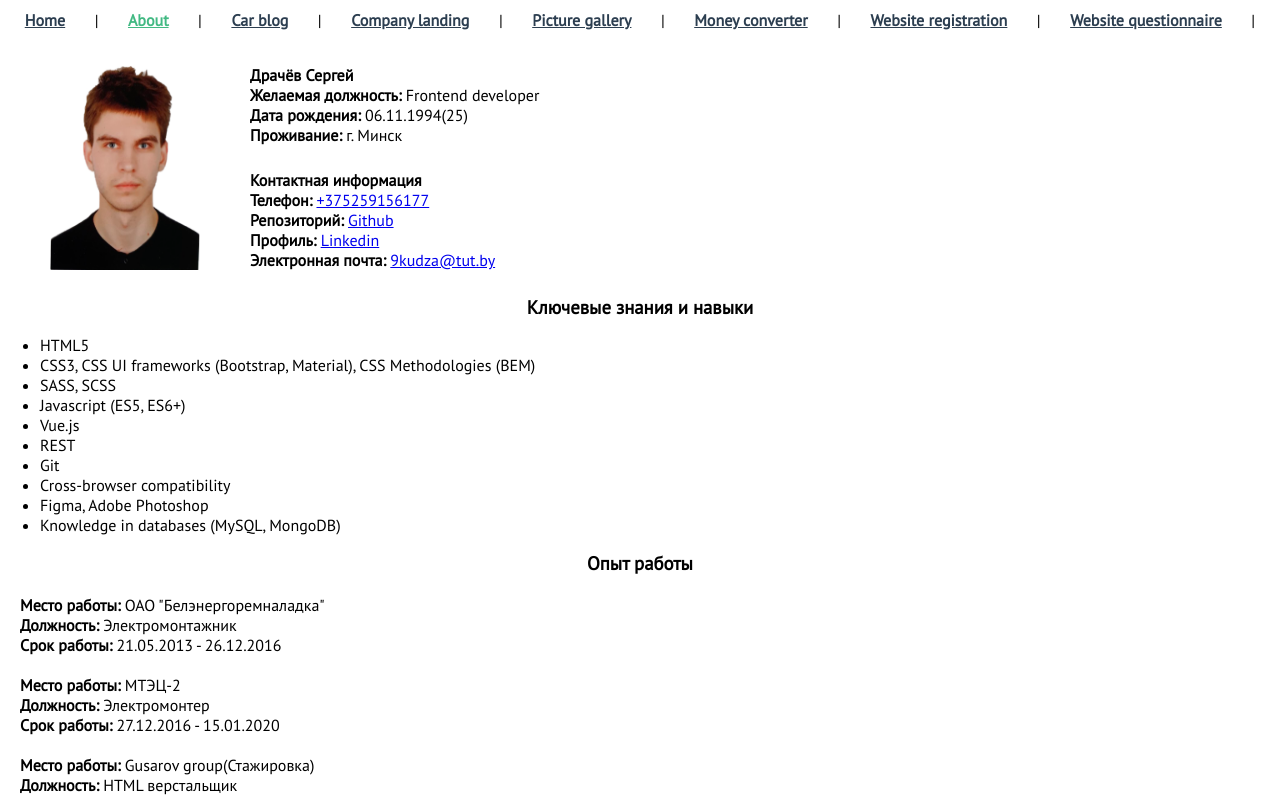
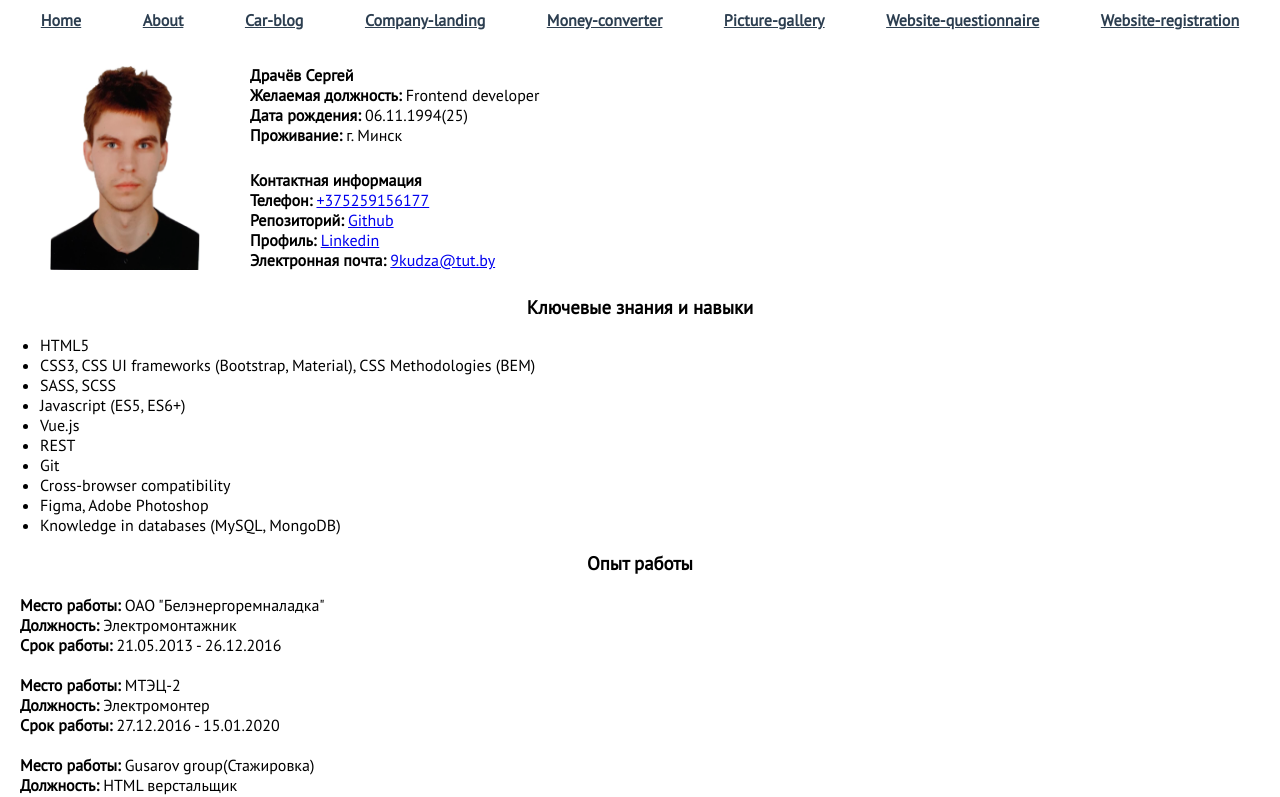
Before and after one commit to SiarheiDrachou/CV, a Vue app: page /about in a window 1280 px wide. Shown: the top 797 px of the page. Built offline with nearby package versions, Linux system fonts and the light colour scheme; the HTML template or start-up script is replaced by a standard one; what vue-inputmask would draw is missing.

Commit message:
Changes: 1) Changed the rendering of the #nav menu

```diff
--- a/src/App.vue
+++ b/src/App.vue
@@ -1,18 +1,60 @@
 <template>
   <div id="app">
     <div id="nav">
-      <router-link to="/">Home</router-link> |
-      <router-link to="/about">About</router-link> |
-      <router-link to="/Car-blog">Car blog</router-link> |
-      <router-link to="/Company-landing">Company landing</router-link> |
-      <router-link to="/Picture-gallery">Picture gallery</router-link> |
-      <router-link to="/Money-converter">Money converter</router-link> |
-      <router-link to="/Website-registration">Website registration</router-link> |
-      <router-link to="/Website-questionnaire">Website questionnaire</router-link> |
+      <router-link
+        :to="mass.link"
+        v-for="(mass, id) in massLink"
+        :key="id"
+      >
+        {{mass.text}}
+      </router-link>
     </div>
     <router-view/>
   </div>
 </template>
+
+<script>
+  export default {
+    data: function() {
+      return {
+        massLink: [
+          {
+            link: '/Home',
+            text: 'Home'
+          },
+          {
+            link: '/About',
+            text: 'About'
+          },
+          {
+            link: '/Car-blog',
+            text: 'Car-blog'
+          },
+          {
+            link: '/Company-landing',
+            text: 'Company-landing'
+          },
+          {
+            link: '/Money-converter',
+            text: 'Money-converter'
+          },
+          {
+            link: '/Picture-gallery',
+            text: 'Picture-gallery'
+          },
+          {
+            link: '/Website-questionnaire',
+            text: 'Website-questionnaire'
+          },
+          {
+            link: '/Website-registration',
+            text: 'Website-registration'
+          },
+        ]
+      }
+    }
+  }
+</script>
 
 <style lang="scss">
   @font-face {
```
